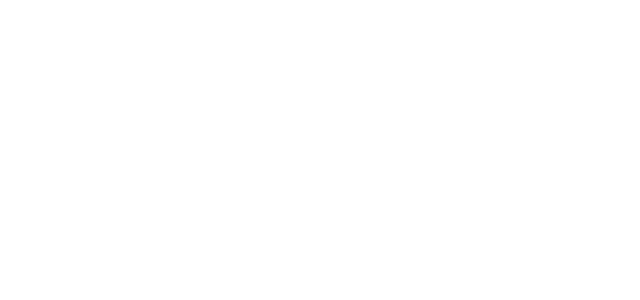
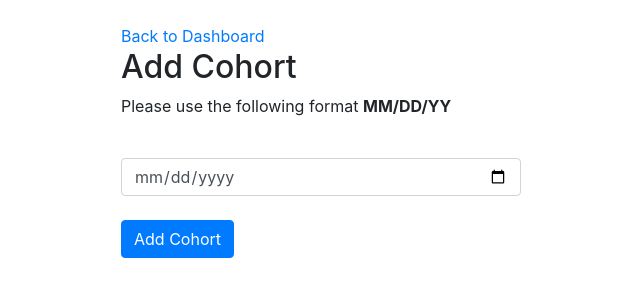
Before and after one commit to pkennedytx1/student-signin-flatiron, a React (Create React App) app: page /addcohort in a window 1280 px wide. Shown: the top 300 px of the page, without its empty margins (319-959 px from the left). Built offline with nearby package versions, Linux system fonts and the light colour scheme.

Commit message:
added the front end component for the add cohort

```diff
--- a/src/App.js
+++ b/src/App.js
@@ -2,6 +2,7 @@
 import Signin from './Components/Signin'
 import Dashboard from './Components/Dashboard'
 import StudentContainer from './Components/StudentContainer'
+import AddCohort from './Components/AddCohort'
 import 'bootstrap/dist/css/bootstrap.min.css';
 import { BrowserRouter as Router, Route } from 'react-router-dom'
 
@@ -18,6 +19,9 @@
       <Route path='/addstudent'>
         <StudentContainer />
       </Route>
+      <Route path='/addcohort'>
+        <AddCohort />
+      </Route>
     </div>
     </Router>
   );
--- a/src/Components/AddCohort/index.js
+++ b/src/Components/AddCohort/index.js
@@ -0,0 +1,23 @@
+import React from 'react'
+import { Form, Button } from 'react-bootstrap'
+import { Link } from 'react-router-dom'
+
+class AddCohort extends React.Component {
+    render() {
+        return(
+            <div style={{ maxWidth: '400px', margin: '0 auto'}}>
+                <br />
+                <Link to='/dashboard'>Back to Dashboard</Link>
+                <br />
+                <h2>Add Cohort</h2>
+                <p>Please use the following format <b>MM/DD/YY</b></p>
+                <br />
+                <Form.Control type="date"/>
+                <br />
+                <Button>Add Cohort</Button>
+            </div>
+        )
+    }
+}
+
+export default AddCohort
--- a/src/Components/Dashboard/index.js
+++ b/src/Components/Dashboard/index.js
@@ -6,6 +6,7 @@
     render() {
         return(
             <div style={{maxWidth: '700px', margin: '0 auto'}}>
+                <br />
                 <h2>Attendance Dashboard</h2>
                 <br />
                 <Row>
@@ -16,7 +17,9 @@
                         {/* Add Student => component */}
                     </Col>
                     <Col>
-                        <Button block variant='outline-primary'>Add Cohort</Button>
+                        <Link to='/addcohort'>
+                            <Button block variant='outline-primary'>Add Cohort</Button>
+                        </Link>
                         {/* Add Cohort => component */}
                     </Col>
                 </Row>
```
